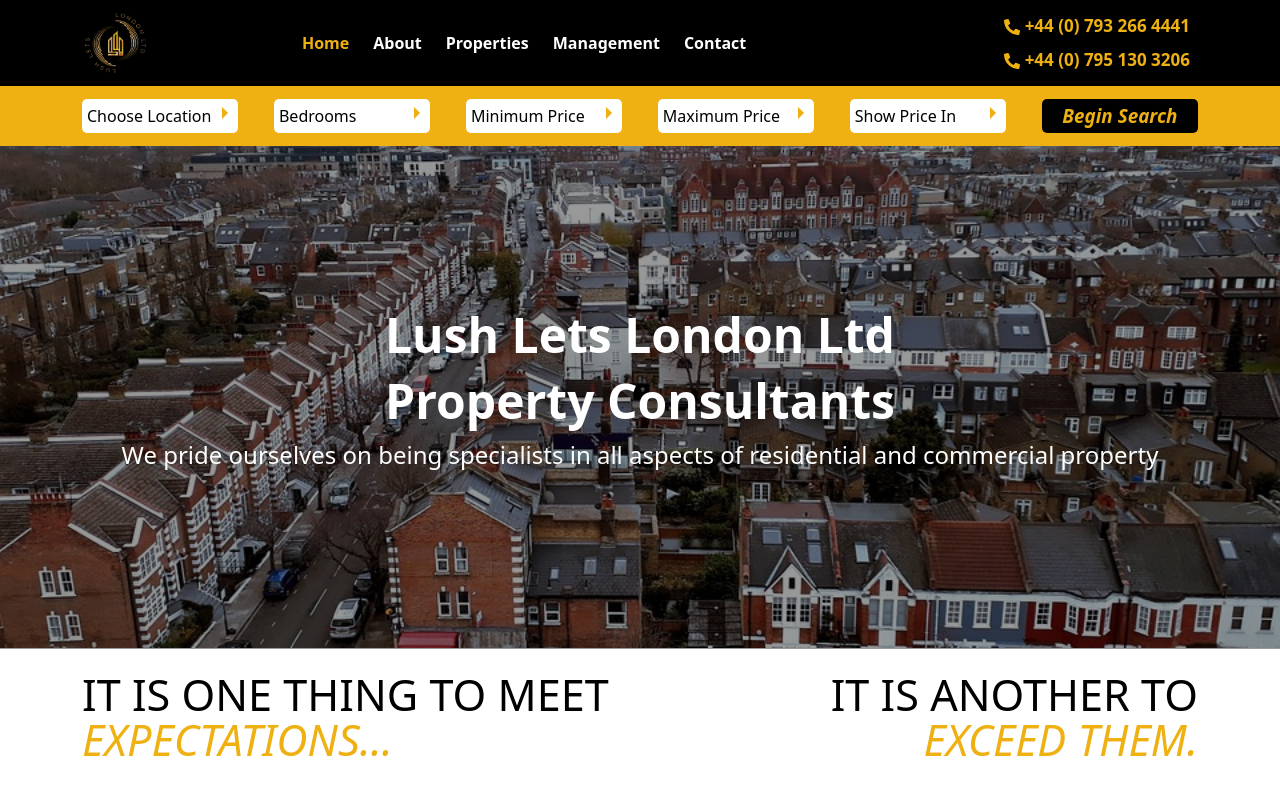
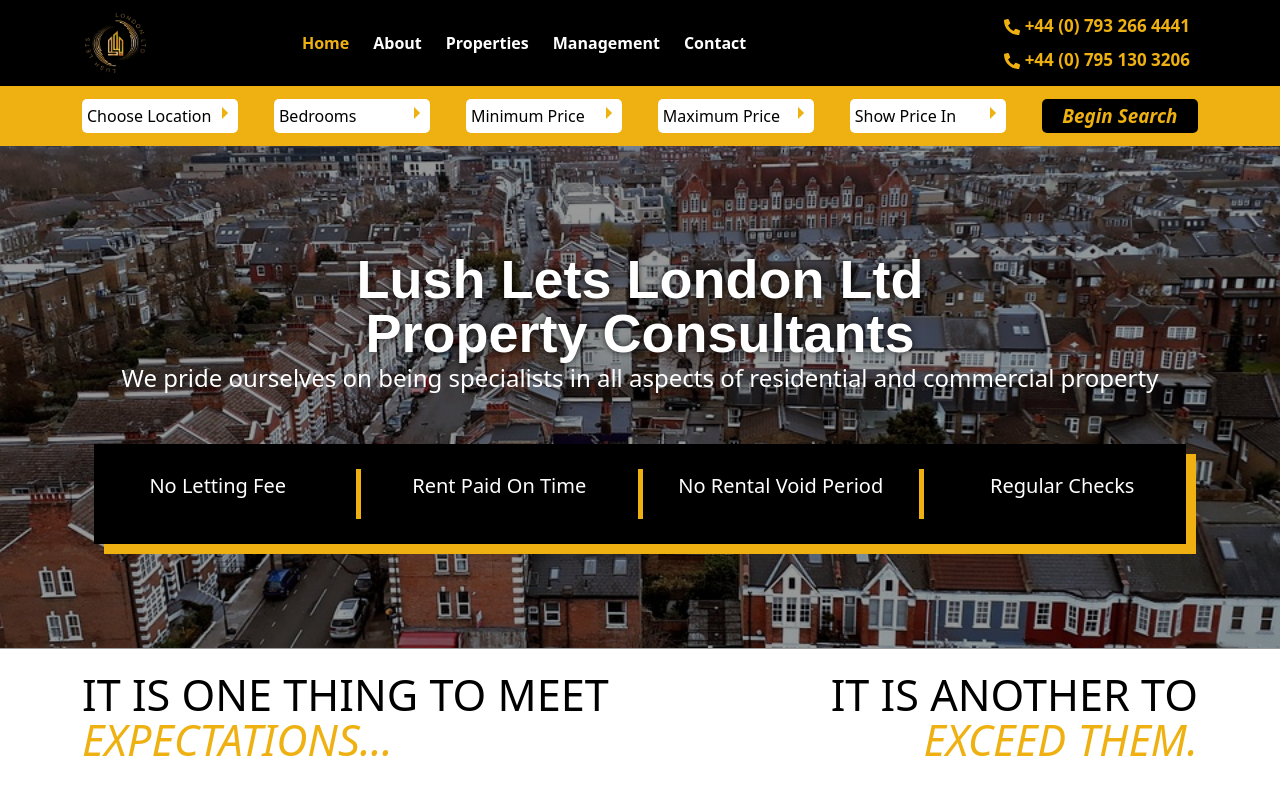
Before and after one commit to SualehSiddiqui/RealEstateWebsite, a React (Create React App) app: page / in a window 1280 px wide. Shown: the top 794 px of the page. Built offline with nearby package versions, Linux system fonts and the light colour scheme.

Commit message:
added animations and counter

```diff
--- a/package.json
+++ b/package.json
@@ -7,6 +7,7 @@
     "@testing-library/react": "^13.4.0",
     "@testing-library/user-event": "^13.5.0",
     "antd": "^5.14.2",
+    "aos": "^2.3.4",
     "bootstrap": "^5.3.3",
     "mdb-react-ui-kit": "^7.2.0",
     "react": "^18.2.0",
--- a/src/App.js
+++ b/src/App.js
@@ -1,4 +1,5 @@
 import 'bootstrap/dist/css/bootstrap.min.css';
+import 'aos/dist/aos.css';
 import RouterPages from './route/route.js';
 
 function App() {
--- /dev/null
+++ b/src/Components/Counter/index.jsx
@@ -0,0 +1,33 @@
+import "./style.css";
+import Container from 'react-bootstrap/Container';
+// import CounterComp from '../components/Counter';
+
+
+const CounterComp = (props) => {
+
+    return (
+        <div className="main-service mb-auto" {...props}>
+            <Container className="service-container">
+                <div className="counter-div">
+                    <div className="numbers-div" data-aos-duration="700" data-aos="zoom-in-up">
+                        <p>No Letting Fee</p>
+                    </div>
+                    <div className="middle-line"></div>
+                    <div className="numbers-div" data-aos-duration="700" data-aos="zoom-in-up">
+                        <p>Rent Paid On Time</p>
+                    </div>
+                    <div className="middle-line"></div>
+                    <div className="numbers-div" data-aos-duration="700" data-aos="zoom-in-up">
+                        <p>No Rental Void Period</p>
+                    </div>
+                    <div className="middle-line"></div>
+                    <div className="numbers-div" data-aos-duration="700" data-aos="zoom-in-up">
+                        <p>Regular Checks</p>
+                    </div>
+                </div>
+            </Container>
+        </div>
+    );
+};
+
+export default CounterComp;
--- /dev/null
+++ b/src/Components/Counter/style.css
@@ -0,0 +1,33 @@
+.counter-div {
+    width: 100%;
+    min-height: 100px;
+    background-color: var(--theme-color-1);
+    box-shadow: 10px 10px 0px 0px var(--theme-color-2);
+    display: flex;
+    justify-content: space-around;
+    align-items: center;
+}
+
+.numbers-div {
+    width: 20%;
+    min-height: 100px;
+    display: flex;
+    justify-content: center;
+    align-items: center;
+    flex-direction: column;
+    color: white;
+}
+
+.numbers-div>h1 {
+    font-size: 50px;
+}
+
+.numbers-div>p {
+    font-size: 20px;
+}
+
+.middle-line {
+    background-color: var(--theme-color-2);
+    width: 5px;
+    height: 50px;
+}
--- a/src/Pages/Home/index.jsx
+++ b/src/Pages/Home/index.jsx
@@ -3,8 +3,14 @@
 import SeperatorImg from '../../assets/Home/seperator-img.png'
 import HouseImg from '../../assets/Home/house.png';
 import CarouselComp from '../../Components/Carousel/index.jsx';
+import CounterComp from '../../Components/Counter/index.jsx';
+import AOS from 'aos';
+import { useEffect } from 'react';
 
 const HomePage = () => {
+    useEffect(() => {
+        AOS.init();
+    }, [])
     return (
         <>
             <div className="sub-header-div">
@@ -106,6 +112,7 @@
                         <h1>Property Consultants</h1>
                         <p>We pride ourselves on being specialists in all aspects of residential and commercial property</p>
                     </div>
+                    <CounterComp className='counter mt-5' />
                 </Container>
             </div>
             <div className="sub-header-div res-sub-header-div">
@@ -199,8 +206,9 @@
                     </div>
                 </Container>
             </div>
+            <CounterComp className='res-counter' />
             <div className='main-home-div-2'>
-                <Container>
+                <Container data-aos-duration="700" data-aos="zoom-in-up">
                     <div className='main-hd-div'>
                         <div className='hd-div'>
                             <h1>It is one thing to meet</h1>
@@ -229,7 +237,7 @@
                         <div className='sub-seperator-div-1'></div>
                     </div>
                     <div className='home-banner'>
-                        <div>
+                        <div data-aos-duration="700" data-aos="zoom-in-up">
                             <h1 className='golden-color'>L4 PROPERTY Management</h1>
                             <h3 className='white-color mt-4'>Helps Landlords Achieve More</h3>
                             <h2 className='white-color mb-4'>With Guaranteed Rent Services</h2>
@@ -247,7 +255,7 @@
                         <div className='sub-seperator-div-1'></div>
                     </div>
                     <div className='home-banner home-banner-2'>
-                        <div>
+                        <div data-aos-duration="700" data-aos="zoom-in-up">
                             <h2 className='golden-color'>
                                 L-Four Property Management Guarantee's Landlords a rental income
                                 regardless of tenants or not.
@@ -269,7 +277,7 @@
                         <div className='sub-seperator-div-1'></div>
                     </div>
                     <div className='home-banner home-banner-3'>
-                        <div className='form-main-div'>
+                        <div className='form-main-div' data-aos-duration="700" data-aos="zoom-in-up">
                             <form action="">
                                 <h1 className='white-color'>Need A Quote</h1>
                                 <p className='golden-color'>
@@ -347,17 +355,17 @@
                             </p>
                         </div>
                         <div className='main-home-cards-div'>
-                            <div className='home-card-div'>
+                            <div className='home-card-div' data-aos-duration="700" data-aos="zoom-in">
                                 <h2 className='white-color'>Guaranteed Rent Management</h2>
                                 <p className='white-color'>We help landlords maximize their rental income through guaranteed rent.</p>
                                 <button className='home-card-btn'>Our Landlord Solution</button>
                             </div>
-                            <div className='home-card-div home-card-div-2'>
+                            <div className='home-card-div home-card-div-2' data-aos-duration="700" data-aos="zoom-in" >
                                 <h2 className='white-color'>Residential Letting In London For Landlords</h2>
                                 <p className='white-color'>Helping landlords collect rent and rent out properties with peace of mind. Letting properties the intelligent guaranteed way.</p>
                                 <button className='home-card-btn'>Our Landlord Solution</button>
                             </div>
-                            <div className='home-card-div home-card-div-3'>
+                            <div className='home-card-div home-card-div-3' data-aos-duration="700" data-aos="zoom-in">
                                 <h2 className='white-color'>Complete Property Management & Repairs</h2>
                                 <p className='white-color'>Get monthly income with peace of mind and allow us to service your property for you. Giving you peace of mind month after month, year after year.</p>
                                 <button className='home-card-btn'>Property management</button>
@@ -366,13 +374,13 @@
                     </div>
                     <div className='seperator mt-5 mb-5'>
                         <div className='sub-seperator-div-1'></div>
-                        <img src={SeperatorImg} alt="" />
+                        <img src={SeperatorImg} alt="SeperatorImg" />
                         <div className='sub-seperator-div-1'></div>
                     </div>
                     <div className='home-banner home-banner-4 home-banner-5'>
                         <div className='benefit-section'>
                             <div className='benefit-sec-img'>
-                                <img src={HouseImg} alt="house_img" className='house-img' />
+                                <img src={HouseImg} alt="house_img" className='house-img' data-aos-duration="700" data-aos="zoom-in" />
                             </div>
                             <div className='benefit-sec-text'>
                                 <h3 className='golden-color'>BENEFITS OF GUARANTEED RENTAL</h3>
@@ -389,8 +397,8 @@
                         <h1>
                             WHY <span className='golden-color'>LUSH LET LONDON LTD INTERNATIONAL?</span>
                         </h1>
-                        <div className='main-home-cards-div mt-3'>
-                            <div className='benefit-card-div'>
+                        <div className='main-home-cards-div mt-3' data-aos-duration="700" data-aos="zoom-in">
+                            <div className='benefit-card-div' data-aos-duration="700" data-aos="zoom-in" >
                                 <div className='benefit-card-img-div'></div>
                                 <h4 className='text-center'>Network & Connections</h4>
                                 <p className='text-center'>
@@ -399,7 +407,7 @@
                                     perfect property.
                                 </p>
                             </div>
-                            <div className='benefit-card-div'>
+                            <div className='benefit-card-div' data-aos-duration="700" data-aos="zoom-in">
                                 <div className='benefit-card-img-div benefit-card-img-div-2'></div>
                                 <h4 className='text-center'>Network & Connections</h4>
                                 <p className='text-center'>
@@ -408,7 +416,7 @@
                                     perfect property.
                                 </p>
                             </div>
-                            <div className='benefit-card-div'>
+                            <div className='benefit-card-div' data-aos-duration="700" data-aos="zoom-in">
                                 <div className='benefit-card-img-div benefit-card-img-div-3'></div>
                                 <h4 className='text-center'>Network & Connections</h4>
                                 <p className='text-center'>
@@ -430,7 +438,7 @@
                         <h1 className='text-start'>
                             FEATURED <span className='golden-color'>PROPERTIES</span>
                         </h1>
-                        <div className='main-home-cards-div mt-3'>
+                        <div className='main-home-cards-div mt-3' data-aos-duration="700" data-aos="zoom-in">
                             <div className='properties-card-div properties-card-div-1'>
                                 <div className='img-div'>
                                     <div className='sub-properties-card-div-1'></div>
--- a/src/Pages/Home/style.css
+++ b/src/Pages/Home/style.css
@@ -12,7 +12,8 @@
     height: 60px;
 }
 
-.res-sub-header-div {
+.res-sub-header-div,
+.res-counter {
     display: none;
 }
 
@@ -87,8 +88,14 @@
 }
 
 .home-text-div>h1 {
-    font-weight: 700;
-    font-size: 3rem;
+    text-shadow: 0 0 7px rgba(0, 0, 0, 0.8);
+    text-align: center;
+    font-weight: bold;
+    color: #ffffff;
+    margin: 0px 0px 0px 0px;
+    font-family: 'Montserrat', sans-serif;
+    line-height: 100%;
+    font-size: 54px;
 }
 
 .home-text-div>p {
@@ -515,7 +522,14 @@
         padding-bottom: 20px;
     }
 
-    .button-div-sub-header>button{
+    .res-counter{
+        display: flex;
+    }
+    .counter{
+        display: none;
+    }
+
+    .button-div-sub-header>button {
         width: 100%;
     }
 }
```
Also changed, not shown: 1 other file (tests, documents, lock files or other folders).
